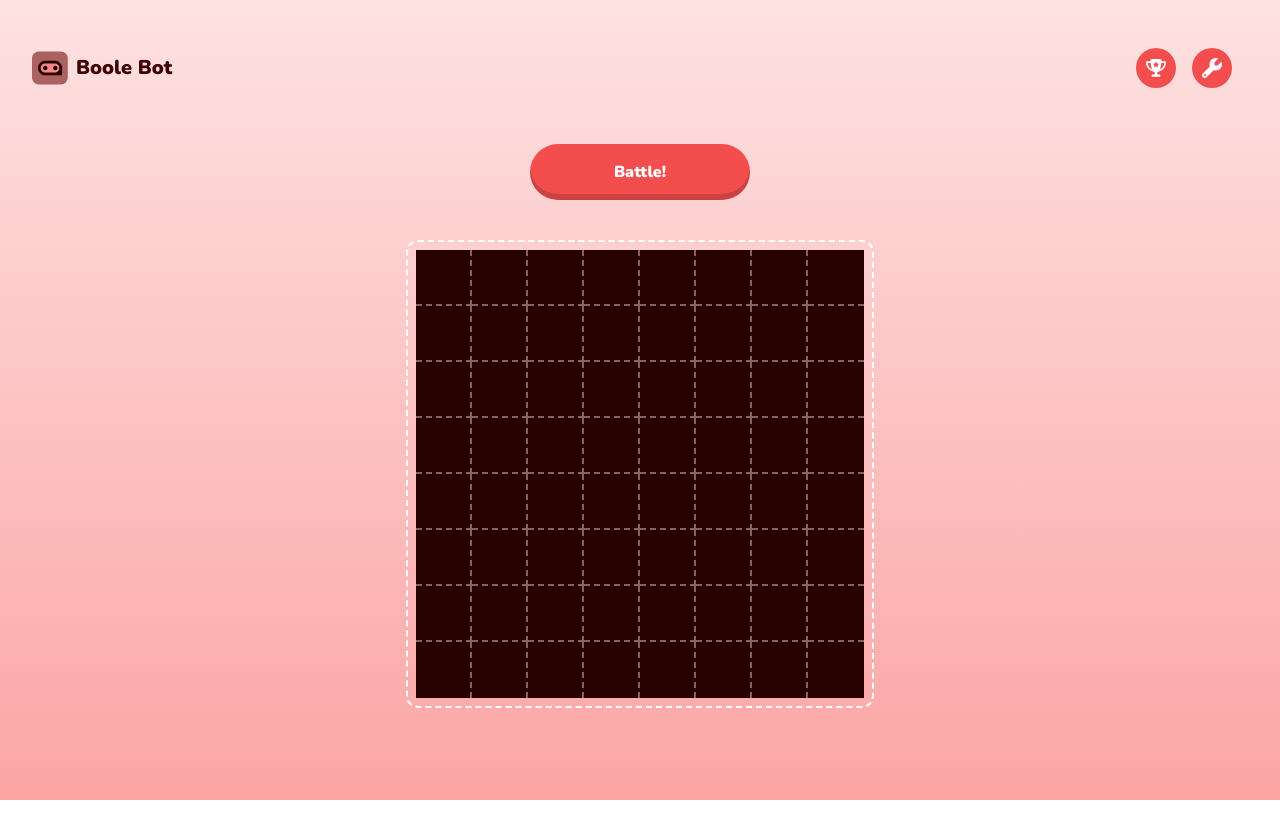
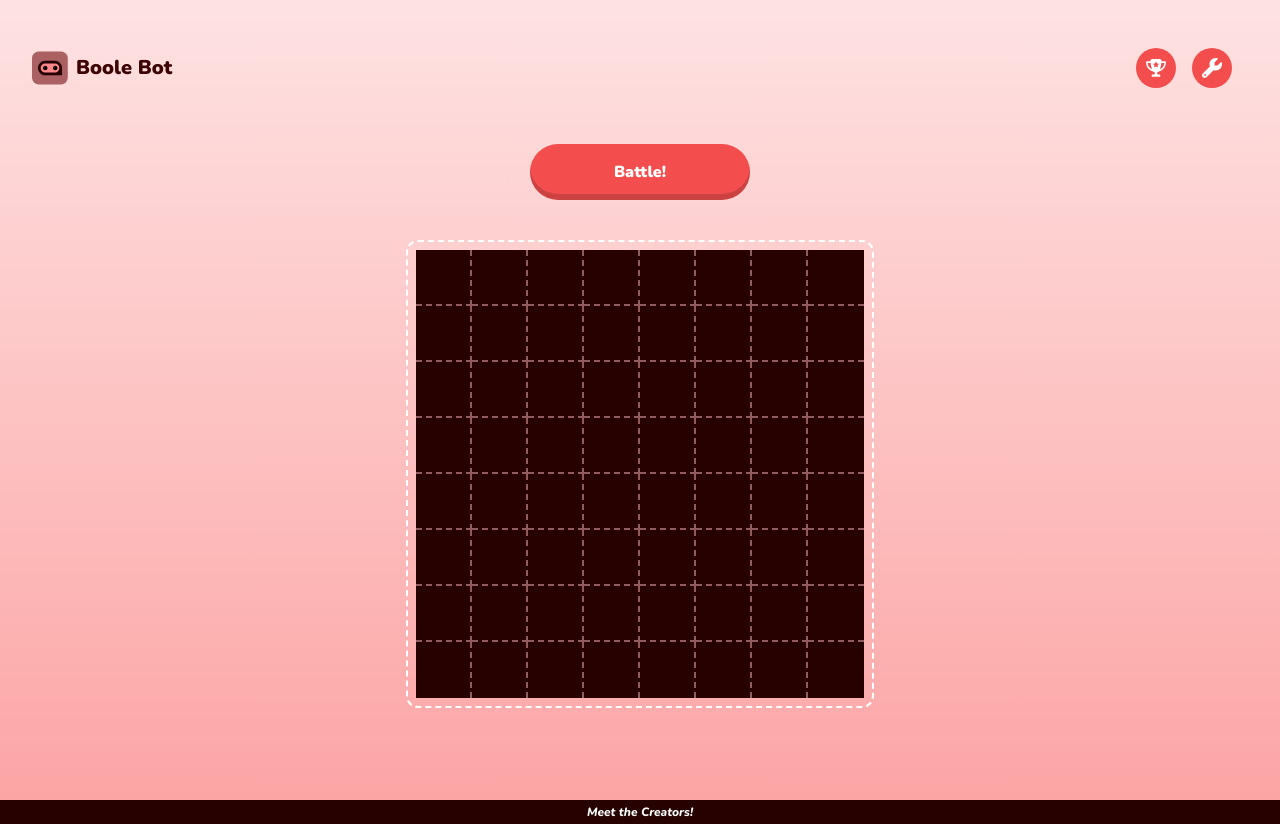
Before and after one commit to chingu-voyages/v44-tier2-team-11, a React (Vite) app: page / in a window 1280 px wide. Before the commit the page ends 800 px from the top, so only its background shows below. Built offline with nearby package versions, Linux system fonts and the light colour scheme.

Commit message:
add footer

```diff
--- a/src/App.jsx
+++ b/src/App.jsx
@@ -2,17 +2,21 @@ import 'tailwindcss/tailwind.css';
 import Arena from './components/shared/arena/Arena.jsx';
 import Leaderboard from './components/shared/modals/leaderboards-panel/Leaderboard.jsx';
 import GameConfigurationPanel from './components/shared/modals/game-configuration-panel/GameConfigurationPanel.jsx';
+import Footer from './components/shared/footer/footer.jsx';
 import { ToastContainer } from 'react-toastify';
 import 'react-toastify/dist/ReactToastify.css';
 
 function App() {
   return (
+    <>
       <div className="min-h-screen w-full bg-gradient-to-b from-red-100 to-red-300 p-4">
         <Arena />
         <Leaderboard />
         <GameConfigurationPanel />
         <ToastContainer position="top-center" />
       </div>
+      <Footer />
+    </>
   );
 }
 
--- /dev/null
+++ b/src/components/shared/footer/Footer.jsx
@@ -0,0 +1,11 @@
+import React from "react";
+
+const Footer = () => {
+    return(
+        <div className='h-6 w-full flex content-center text-center bg-[#270000]'>
+            <a className='m-auto text-white font-extrabold italic text-xs' href='https://github.com/chingu-voyages/v44-tier2-team-11/' target='_blank'>Meet the Creators!</a>
+        </div>
+    )
+}
+
+export default Footer;
--- a/src/index.css
+++ b/src/index.css
@@ -2,6 +2,6 @@
 @tailwind components;
 @tailwind utilities;
 
-body{
+*{
     font-family: 'Nunito';
 }
```
Lines whose indentation alone changed are shown as unchanged.
